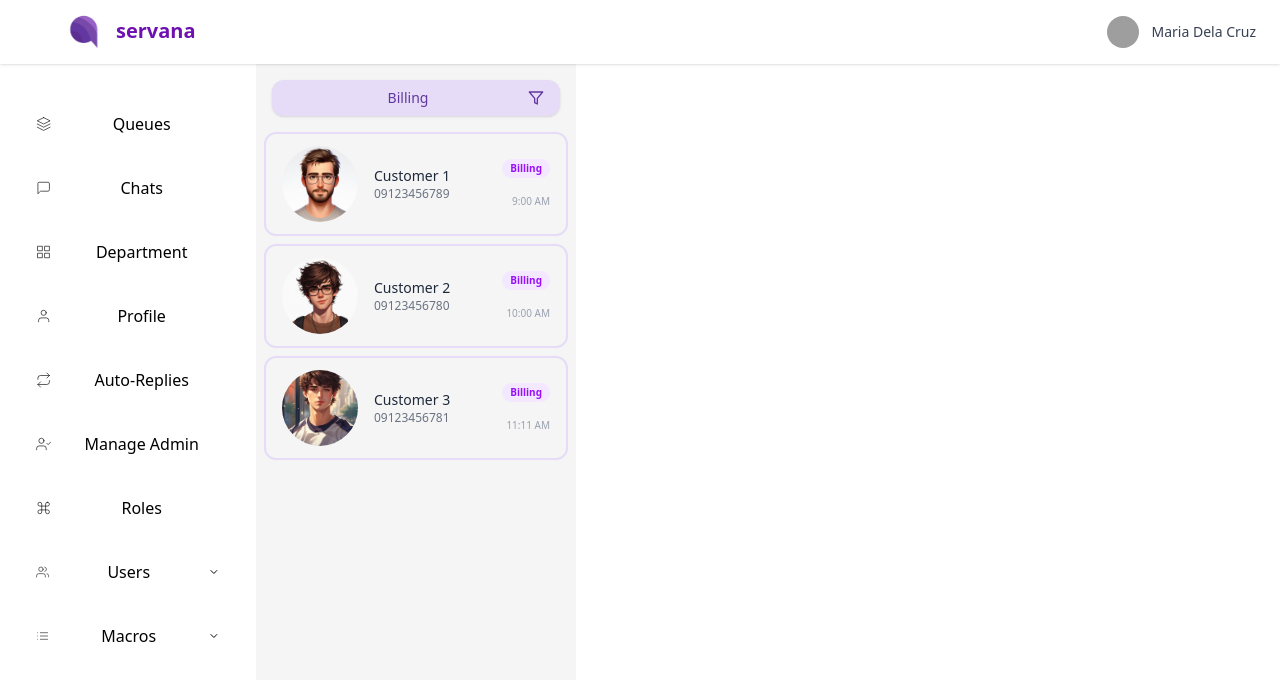
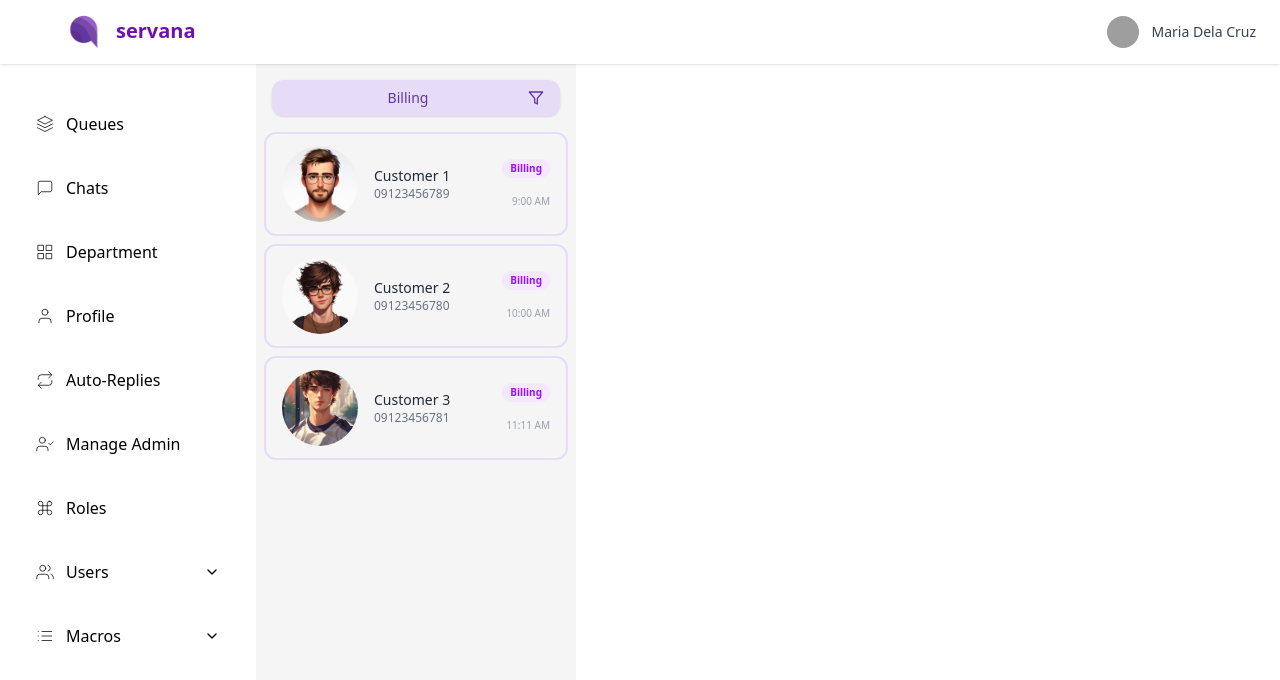
Before and after one commit to manuelamanetjr/frontend_web, a React (Vite) app: page /Queues in a window 1280 px wide. Shown: the top 680 px of the page. Built offline with nearby package versions, Linux system fonts and the light colour scheme; grey boxes are pictures that could not be loaded.

Commit message:
sidebar items align left

```diff
--- a/components/Sidebar.jsx
+++ b/components/Sidebar.jsx
@@ -60,7 +60,7 @@
       }`}
     >
       <Icon size={18} strokeWidth={1} />
-      <span className="w-full text-center">{label}</span>
+      <span className="text-left">{label}</span>
     </Link>
   </div>
 );
@@ -87,14 +87,16 @@
       )}
       <button
         onClick={handleDropdownToggle}
-        className={`relative flex items-center gap-3 px-3 py-2 w-full rounded-lg z-10 ${
+        className={`relative flex items-center justify-between gap-3 px-3 py-2 w-full rounded-lg z-10 ${
           isActive ? "text-white" : "text-black hover:text-gray-700"
         }`}
       >
-        <Icon size={18} strokeWidth={1} />
-        <span className="w-full text-center">
-          {activeItem?.label || id.charAt(0).toUpperCase() + id.slice(1)}
-        </span>
+        <div className="flex items-center gap-3">
+          <Icon size={18} strokeWidth={1} />
+          <span className="text-left">
+            {activeItem?.label || id.charAt(0).toUpperCase() + id.slice(1)}
+          </span>
+        </div>
         {isOpen ? <ChevronUp size={16} /> : <ChevronDown size={16} />}
       </button>
 
```
